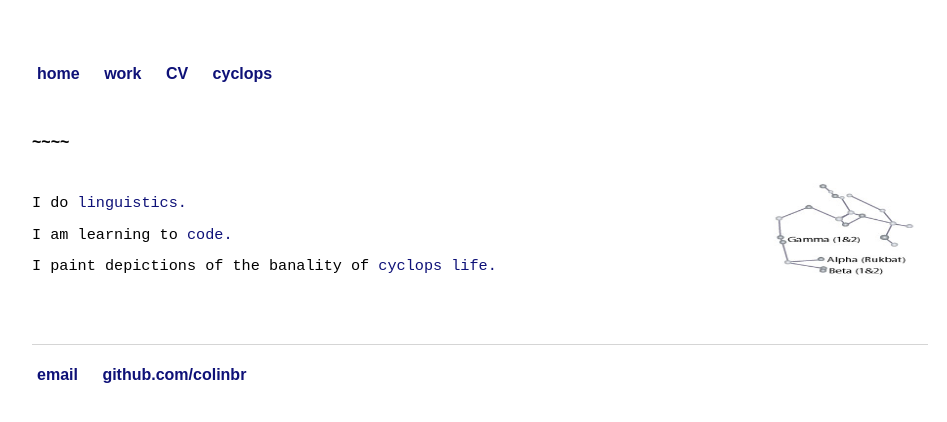
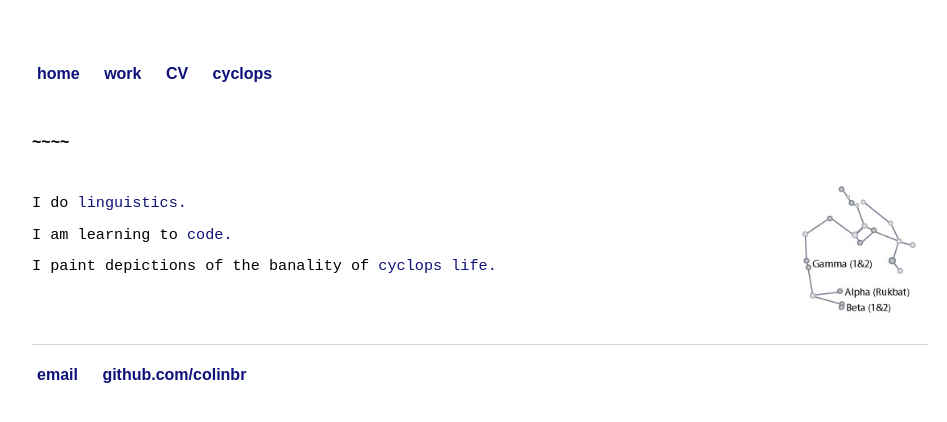
Before and after one commit to colinbr/OLD-colinbr.github.io, a Jekyll site: the page built from index.html, in a window 1280 px wide. Shown: the top 422 px of the page, without its empty margins (160-1107 px from the left). Built offline with Jekyll 4.4.1, drawn with Linux system fonts in a browser that asks for light colours; some web fonts are replaced.

Commit message:
Update index.html

```diff
--- a/index.html
+++ b/index.html
@@ -6,7 +6,7 @@
 	<br>
 	<h1>~~~~</h1>
 	<br>
-	<img src="sagittarius2.jpg" alt="sagittarius" style="float:right;width:170px;height:100px;">
+	<img src="sagittarius2.jpg" alt="sagittarius" style="float:right;width:140px;height:140px;">
 	<p>I do <a href="/research">linguistics.</a></p>
 	<p>I am learning to <a href="https://github.com/colinbr/">code.</a></p>
 	<p>I paint depictions of the banality of <a href="/cyclops">cyclops life.</a></p>
```
